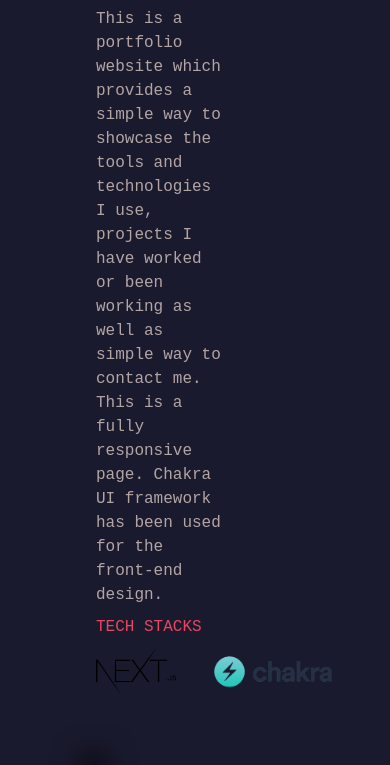
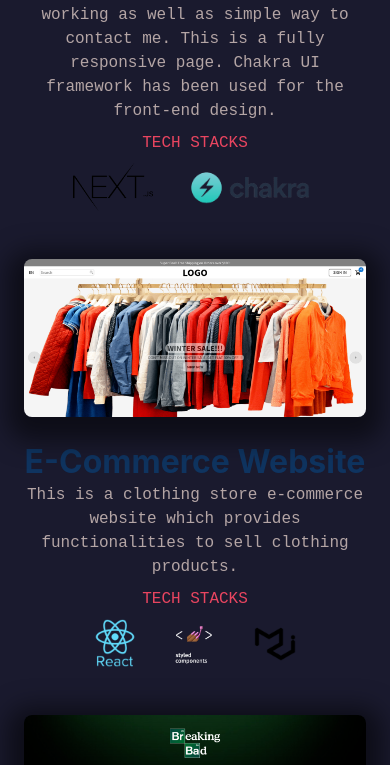
Before and after one commit to zeetaengrg/portfolio, a Next.js app: page / in a window 390 px wide. Shown: the part 1961-2726 px from the top of the page. Built offline with nearby package versions, Linux system fonts and the light colour scheme.

Commit message:
style: responsiveness added to Project component

```diff
--- a/components/Projects.jsx
+++ b/components/Projects.jsx
@@ -1,8 +1,10 @@
 import NextLink from "next/link";
-import { Center, Divider, Flex, Grid, Heading, Image, Text, Link, Box } from "@chakra-ui/react";
+import { Center, Divider, Flex, Grid, Heading, Image, Text, Link, Box, useMediaQuery } from "@chakra-ui/react";
 import { projects } from "../data/data";
 
 const Projects = () => {
+
+    const [isNotSmallerScreen] = useMediaQuery("(min-width:600px)");
 
     const linkStyle = {
         _hover: {
@@ -42,11 +44,16 @@ const Projects = () => {
                 Projects
             </Heading>
             <Center>
-                <Divider width="15%" />
+                <Divider width={{ base: "40%", md: "15%" }} />
             </Center>
             {projects.map((project) => (
                 <>
-                    <Flex p="2rem 6rem" gap="2rem" justifyContent="center">
+                    <Flex
+                        p={{ base: "1.5rem", md: "2rem 6rem" }}
+                        gap={{ base: "1.5rem", md: "2rem" }}
+                        justifyContent="center"
+                        direction={isNotSmallerScreen ? "row" : "column"}
+                    >
                         <Box flex="2">
                             <NextLink href="#">
                                 <Link sx={linkStyle}>
@@ -59,7 +66,7 @@ const Projects = () => {
                             </NextLink>
                         </Box>
                         <Grid placeContent="center" flex="1">
-                            <Text>
+                            <Text textAlign={isNotSmallerScreen ? "left" : "center"} >
                                 <Heading
                                     as="h3"
                                     fontSize="2rem"
@@ -69,8 +76,8 @@ const Projects = () => {
                                 </Heading>
                                 {project.descriptionOne}
                             </Text>
-                            <Text sx={techTextStyle}>Tech Stacks</Text>
-                            <Flex mt="0.5rem" gap="2rem">
+                            <Text sx={techTextStyle} textAlign={isNotSmallerScreen ? "left" : "center"}>Tech Stacks</Text>
+                            <Flex mt="0.5rem" gap="2rem" justifyContent={isNotSmallerScreen ? "left" : "center"}>
                                 {project.technologyOne.map((tech) => (
                                     <Image
                                         src={tech.image}
@@ -82,9 +89,14 @@ const Projects = () => {
                             </Flex>
                         </Grid>
                     </Flex>
-                    <Flex p="2rem 6rem" gap="2rem" justifyContent="center">
+                    <Flex
+                        p={{ base: "1.5rem", md: "2rem 6rem" }}
+                        gap={{ base: "1.5rem", md: "2rem" }}
+                        justifyContent="center"
+                        direction={isNotSmallerScreen ? "row" : "column-reverse"}
+                    >
                         <Grid placeContent="center" flex="1">
-                            <Text>
+                            <Text textAlign={isNotSmallerScreen ? "left" : "center"}>
                                 <Heading
                                     as="h3"
                                     fontSize="2rem"
@@ -94,8 +106,8 @@ const Projects = () => {
                                 </Heading>
                                 {project.descriptionTwo}
                             </Text>
-                            <Text sx={techTextStyle}>Tech Stacks</Text>
-                            <Flex mt="0.5rem" gap="2rem">
+                            <Text sx={techTextStyle} textAlign={isNotSmallerScreen ? "left" : "center"}>Tech Stacks</Text>
+                            <Flex mt="0.5rem" gap="2rem" justifyContent={isNotSmallerScreen ? "left" : "center"}>
                                 {project.technologyTwo.map((tech) => (
                                     <Image
                                         src={tech.image}
```
